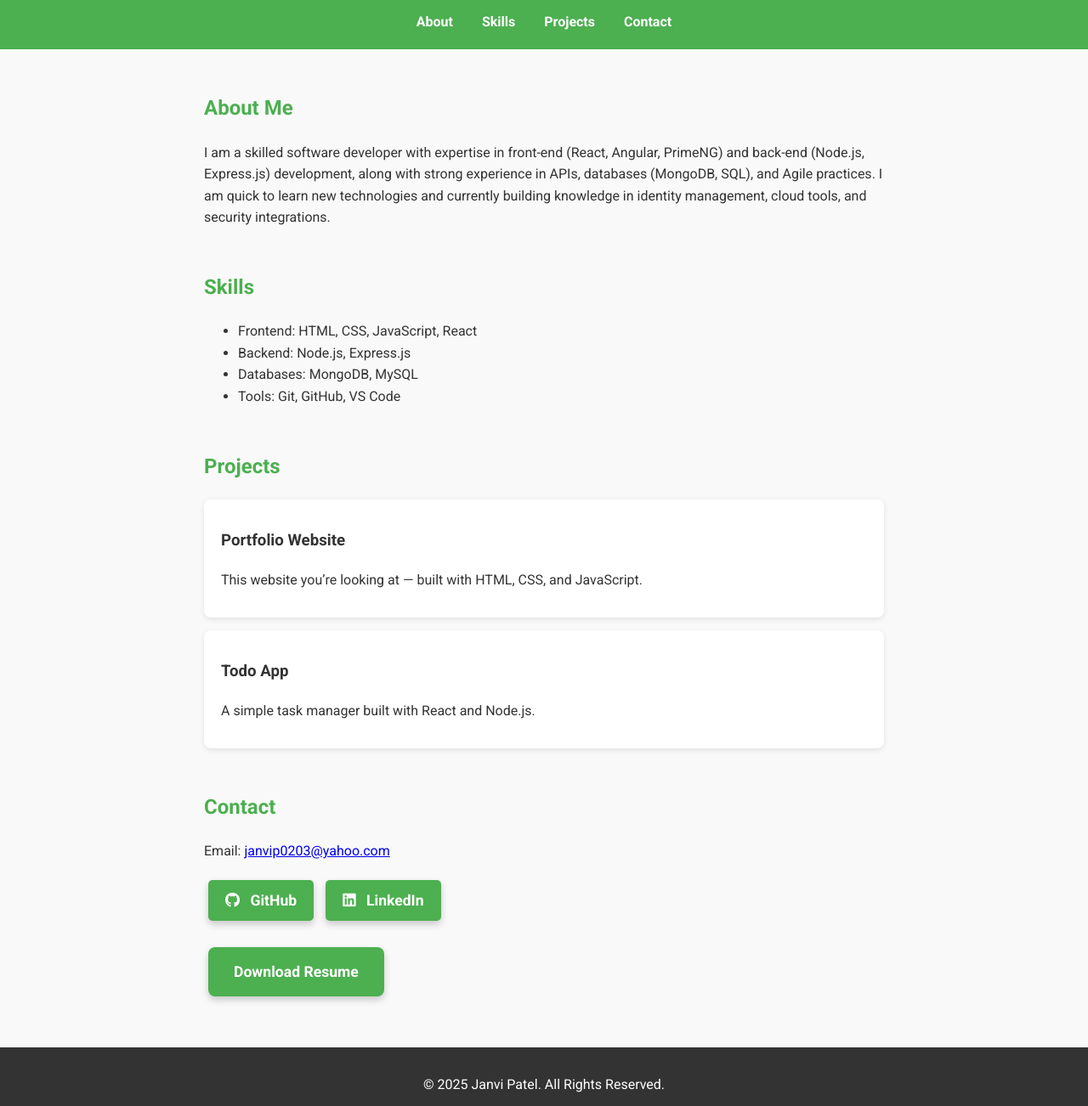
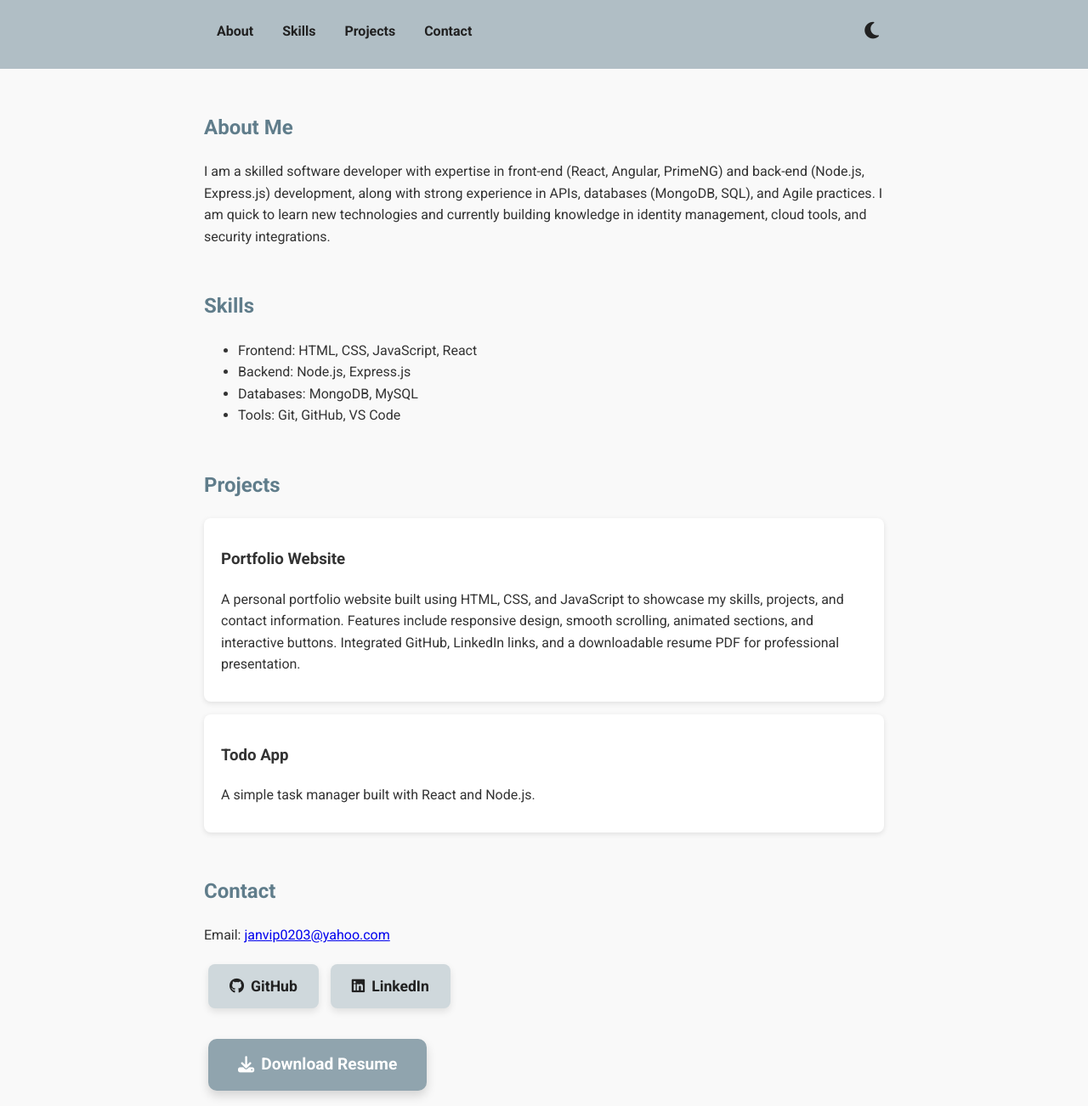
Before and after one commit to janvip0203/janvi-portfolio, a plain HTML site: page index.html in a window 1280 px wide. Shown: the part 143-1445 px from the top of the page at 85% size. Drawn offline with Linux system fonts and the light colour scheme.

Commit message:
Updated CSS for dark mode and pastel theme

```diff
--- a/index.html
+++ b/index.html
@@ -1,8 +1,9 @@
 <!DOCTYPE html>
 <html lang="en">
+
 <head>
     <meta charset="UTF-8" />
-  <meta name="viewport" content="width=device-width, initial-scale=1.0"/>
+    <meta name="viewport" content="width=device-width, initial-scale=1.0" />
     <title>Janvi Patel | Portfolio</title>
 
     <!-- Google Fonts -->
@@ -12,25 +13,37 @@
     <link rel="stylesheet" href="https://cdnjs.cloudflare.com/ajax/libs/font-awesome/6.5.0/css/all.min.css">
 
     <!-- CSS -->
-  <link rel="stylesheet" href="style.css"/>
+    <link rel="stylesheet" href="style.css" />
 </head>
+
 <body>
     <!-- Header -->
     <header>
         <h1>Hi, I'm Janvi Patel 👋</h1>
         <p>Aspiring Full-Stack Developer</p>
+
+        <div class="header-top">
             <nav>
                 <a href="#about">About</a>
                 <a href="#skills">Skills</a>
                 <a href="#projects">Projects</a>
                 <a href="#contact">Contact</a>
             </nav>
+
+            <!-- Dark Mode Toggle Icon -->
+            <button id="darkModeToggle" class="dark-mode-btn">
+                <i class="fas fa-moon"></i>
+            </button>
+        </div>
     </header>
 
     <!-- About Section -->
     <section id="about">
         <h2>About Me</h2>
-    <p>I am a skilled software developer with expertise in front-end (React, Angular, PrimeNG) and back-end (Node.js, Express.js) development, along with strong experience in APIs, databases (MongoDB, SQL), and Agile practices. I am quick to learn new technologies and currently building knowledge in identity management, cloud tools, and security integrations.</p>
+        <p>I am a skilled software developer with expertise in front-end (React, Angular, PrimeNG) and back-end
+            (Node.js, Express.js) development, along with strong experience in APIs, databases (MongoDB, SQL), and Agile
+            practices. I am quick to learn new technologies and currently building knowledge in identity management,
+            cloud tools, and security integrations.</p>
     </section>
 
     <!-- Skills Section -->
@@ -49,7 +62,10 @@
         <h2>Projects</h2>
         <div class="project">
             <h3>Portfolio Website</h3>
-      <p>This website you’re looking at — built with HTML, CSS, and JavaScript.</p>
+            <p>A personal portfolio website built using HTML, CSS, and JavaScript to showcase my skills, projects, and
+                contact information.
+                Features include responsive design, smooth scrolling, animated sections, and interactive buttons.
+                Integrated GitHub, LinkedIn links, and a downloadable resume PDF for professional presentation.</p>
         </div>
         <div class="project">
             <h3>Todo App</h3>
@@ -73,8 +89,12 @@
 
         <!-- Resume Download Button -->
         <p>
-      <a href="resume.pdf" download class="btn">Download Resume</a>
+            <a href="resume.pdf" download class="resume-btn">
+                <i class="fas fa-download"></i> Download Resume
+            </a>
         </p>
+
+
     </section>
 
     <footer>
@@ -84,4 +104,5 @@
     <!-- JS -->
     <script src="script.js"></script>
 </body>
+
 </html>
--- a/script.js
+++ b/script.js
@@ -1,12 +1,33 @@
-// Animate sections when they come into view
+// -------------------------
+// Dark Mode Toggle
+// -------------------------
+const toggleButton = document.getElementById("darkModeToggle");
+
+toggleButton.addEventListener("click", () => {
+    document.body.classList.toggle("dark-mode");
+
+    // Optional: toggle icon between moon and sun
+    const icon = toggleButton.querySelector("i");
+    if(document.body.classList.contains("dark-mode")){
+        icon.classList.remove("fa-moon");
+        icon.classList.add("fa-sun");
+    } else {
+        icon.classList.remove("fa-sun");
+        icon.classList.add("fa-moon");
+    }
+});
+
+// -------------------------
+// Animate Sections on Scroll
+// -------------------------
 const sections = document.querySelectorAll("section");
 
 const observer = new IntersectionObserver(entries => {
-  entries.forEach(entry => {
-    if(entry.isIntersecting){
-      entry.target.classList.add("visible");
-    }
-  });
-},{ threshold: 0.2 });
+    entries.forEach(entry => {
+        if(entry.isIntersecting){
+            entry.target.classList.add("visible");
+        }
+    });
+}, { threshold: 0.2 });
 
 sections.forEach(section => observer.observe(section));
--- a/style.css
+++ b/style.css
@@ -2,21 +2,31 @@
 body {
   font-family: 'Roboto', sans-serif;
   line-height: 1.6;
-  background: #f9f9f9;
-  color: #333;
+  background: #f9f9f9; /* light grey background */
+  color: #333;          /* dark grey text */
   margin: 0;
   padding: 0;
+  transition: all 0.4s ease;
 }
 
 header {
-  background: #4CAF50;
-  color: white;
+  background: #B0BEC5;  /* pastel grey header */
+  color: #212121;       /* dark text */
   text-align: center;
   padding: 20px 0;
 }
 
+.header-top {
+  display: flex;
+  justify-content: space-between;
+  align-items: center;
+  max-width: 800px;
+  margin: 0 auto;
+  padding: 10px 20px;
+}
+
 header nav a {
-  color: white;
+  color: #212121;       /* dark grey links */
   margin: 0 15px;
   text-decoration: none;
   font-weight: bold;
@@ -24,7 +34,21 @@ header nav a {
 }
 
 header nav a:hover {
-  color: #e0e0e0;
+  color: #455A64;       /* slightly darker grey on hover */
+}
+
+/* Dark Mode Button */
+.dark-mode-btn {
+  background: none;
+  border: none;
+  color: #212121;
+  font-size: 1.4rem;
+  cursor: pointer;
+  transition: transform 0.3s ease;
+}
+
+.dark-mode-btn:hover {
+  transform: scale(1.2);
 }
 
 /* Sections */
@@ -34,7 +58,7 @@ section {
   padding: 0 20px;
   opacity: 0;
   transform: translateY(20px);
-  transition: opacity 0.8s ease, transform 0.8s ease;
+  transition: opacity 0.8s ease, transform 0.8s ease, background-color 0.4s ease, color 0.4s ease;
 }
 
 section.visible {
@@ -43,7 +67,7 @@ section.visible {
 }
 
 h2 {
-  color: #4CAF50;
+  color: #607D8B;       /* muted blue-grey for headings */
 }
 
 /* Projects */
@@ -53,6 +77,7 @@ h2 {
   margin: 15px 0;
   border-radius: 8px;
   box-shadow: 0 2px 6px rgba(0,0,0,0.1);
+  transition: background-color 0.4s ease, color 0.4s ease;
 }
 
 /* Social Buttons */
@@ -61,33 +86,65 @@ h2 {
 }
 
 .social-links .btn {
-  display: inline-block;
+  display: inline-flex;
+  align-items: center;
+  gap: 8px;
   margin: 5px;
-  padding: 10px 20px;
-  background: #4CAF50;
-  color: white;
+  padding: 12px 25px;
+  background: #CFD8DC;  /* pastel grey button */
+  color: #212121;       /* dark text */
   font-weight: bold;
-  border-radius: 5px;
+  font-size: 1.1rem;
+  border-radius: 8px;
   text-decoration: none;
   transition: all 0.3s ease;
+  box-shadow: 0 4px 8px rgba(0,0,0,0.1);
 }
 
 .social-links .btn:hover {
-  background: #45a049;
+  background: #B0BEC5;  /* slightly darker grey */
   transform: translateY(-3px);
-  box-shadow: 0 4px 8px rgba(0,0,0,0.2);
+  box-shadow: 0 6px 12px rgba(0,0,0,0.15);
 }
 
 .social-links .btn i {
-  margin-right: 8px;
+  font-size: 1.1rem;
+}
+
+/* Resume Button - Contrasting Pastel Greenish */
+.resume-btn {
+  display: inline-flex;
+  align-items: center;
+  gap: 8px;
+  margin: 15px 5px;
+  padding: 15px 35px;
+  background: #90A4AE;  /* pastel green-grey */
+  color: #FFFFFF;       /* white text */
+  font-weight: bold;
+  font-size: 1.2rem;
+  border-radius: 10px;
+  text-decoration: none;
+  transition: all 0.3s ease;
+  box-shadow: 0 6px 12px rgba(0,0,0,0.15);
+}
+
+.resume-btn:hover {
+  background: #78909C;  /* slightly darker on hover */
+  transform: translateY(-4px);
+  box-shadow: 0 8px 16px rgba(0,0,0,0.2);
+}
+
+.resume-btn i {
+  font-size: 1.2rem;
 }
 
 /* Footer */
 footer {
   text-align: center;
   padding: 15px 0;
-  background: #333;
-  color: white;
+  background: #B0BEC5;   /* pastel grey footer */
+  color: #212121;
+  transition: background-color 0.4s ease, color 0.4s ease;
 }
 
 /* Smooth Scroll */
@@ -95,24 +152,45 @@ html {
   scroll-behavior: smooth;
 }
 
-/* General Button Style */
-.btn {
-  display: inline-block;
-  margin: 10px 5px;
-  padding: 15px 30px;          /* bigger size */
-  background: #4CAF50;         /* green background */
-  color: white;
-  font-weight: bold;
-  font-size: 1.1rem;           /* slightly larger text */
-  border-radius: 8px;          /* rounder edges */
-  text-decoration: none;
-  transition: all 0.3s ease;
-  box-shadow: 0 4px 8px rgba(0,0,0,0.2);
+/* Dark Mode Styles */
+body.dark-mode {
+  background-color: #1e1e1e;
+  color: #ddd;
 }
 
-/* Hover Effect */
-.btn:hover {
-  background: #45a049;          /* darker green */
-  transform: translateY(-4px);  /* slightly lift */
-  box-shadow: 0 6px 12px rgba(0,0,0,0.3);
+body.dark-mode header {
+  background-color: #2c2c2c;
+  color: #fff;
 }
+
+body.dark-mode nav a {
+  color: #ddd;
+}
+
+body.dark-mode .dark-mode-btn {
+  color: #fff;
+}
+
+body.dark-mode section {
+  background-color: #2a2a2a;
+  color: #ddd;
+}
+
+body.dark-mode .project {
+  background-color: #3a3a3a;
+  color: #ddd;
+}
+
+body.dark-mode footer {
+  background-color: #222;
+  color: #ccc;
+}
+
+body.dark-mode .btn {
+  background-color: #555;
+  color: #fff;
+}
+
+body.dark-mode .btn:hover {
+  background-color: #666;
+}
```
Also changed, not shown: 1 other file. Lines whose indentation alone changed are shown as unchanged.
